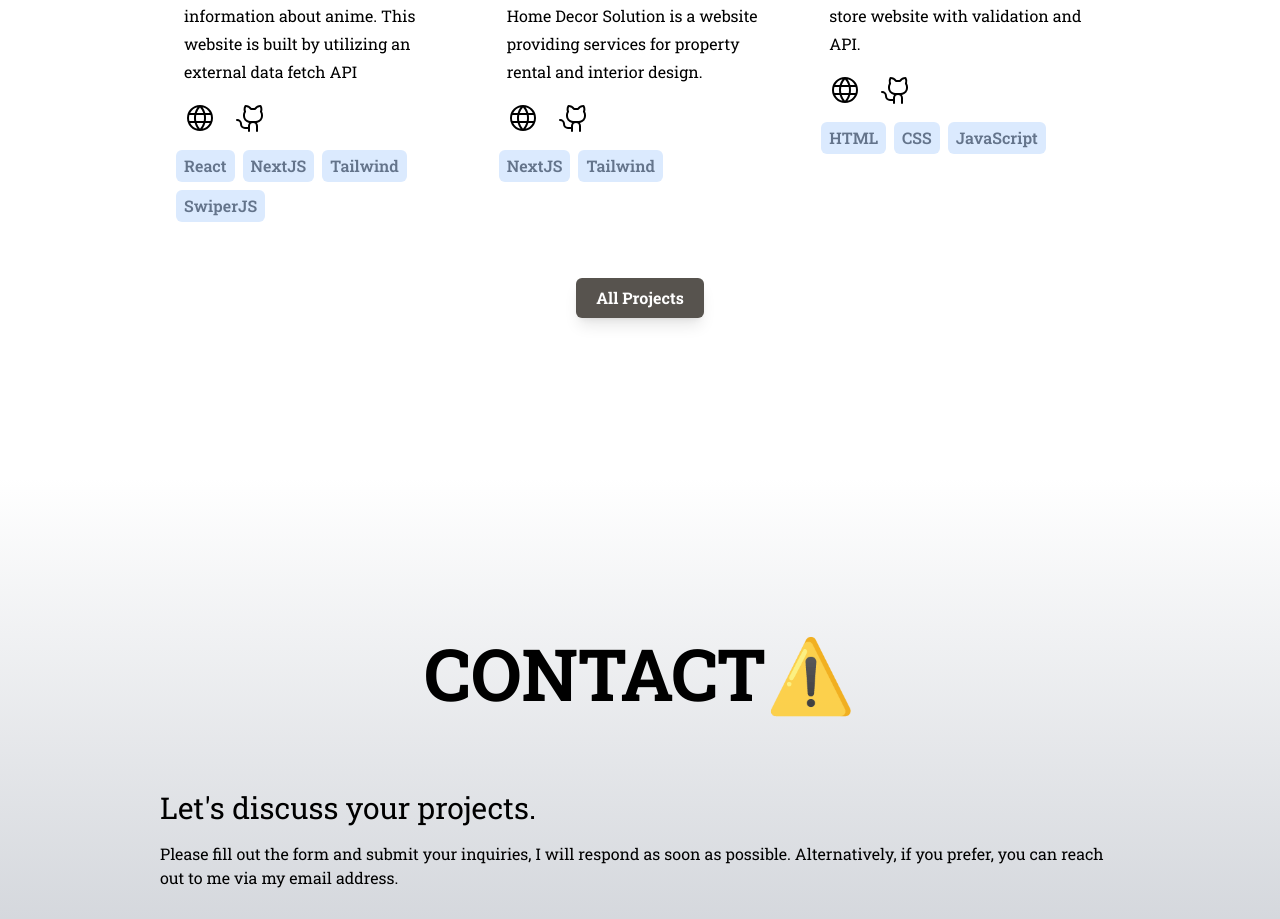
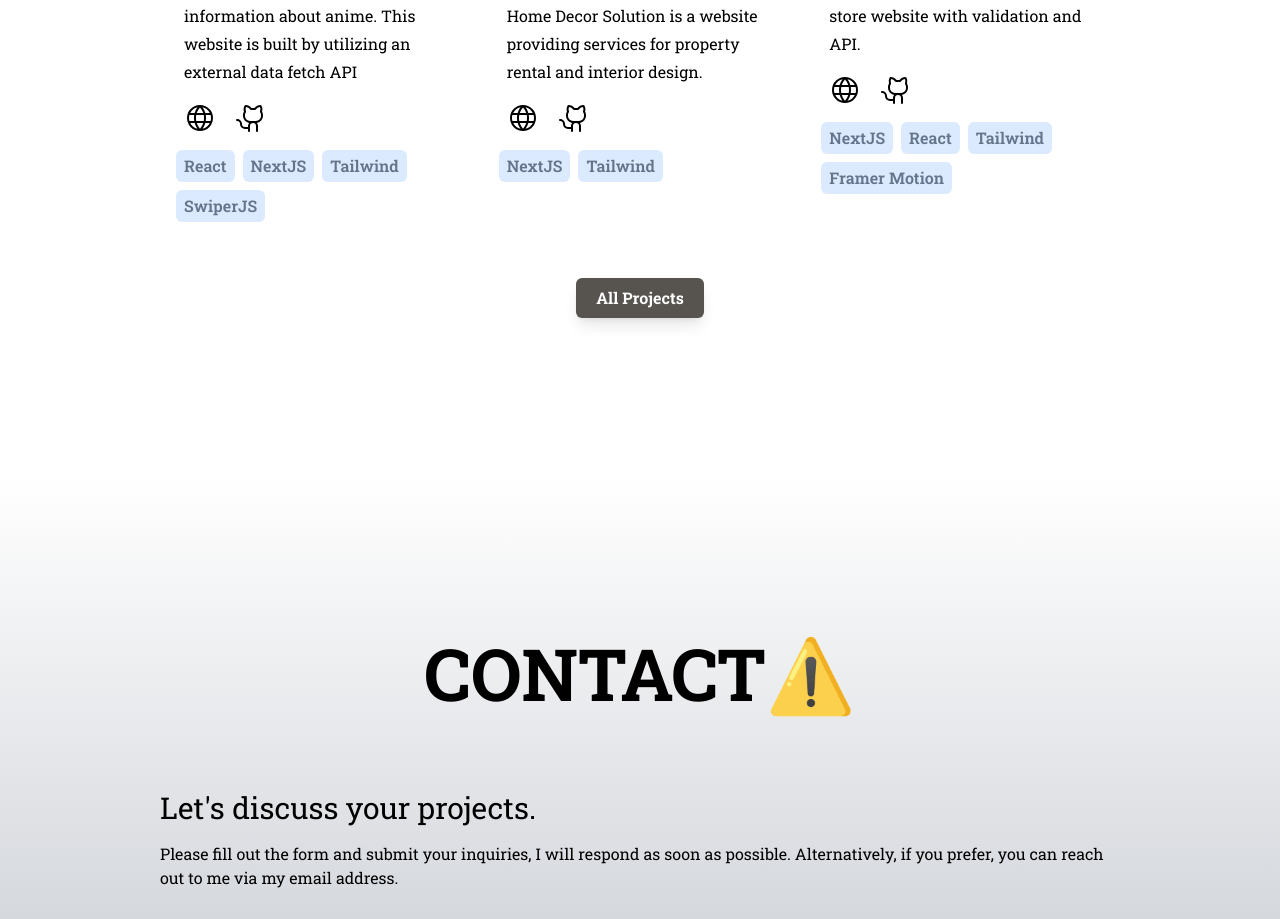
Before and after one commit to artikosamodra/porto-next, a Next.js app: page /page/menu in a window 1280 px wide. Shown: the part 1402-2321 px from the top of the page. Built offline with nearby package versions, Linux system fonts and the light colour scheme; no server answers.

Commit message:
addd technology project

```diff
--- a/src/app/page/menu/Project.jsx
+++ b/src/app/page/menu/Project.jsx
@@ -97,9 +97,10 @@ const Project = () => {
                   description="Taoshop is a prototype of an online store website with validation and API."
                 />
                 <div className="flex flex-wrap gap-2 pt-2 px-4">
-                  <Techno tech="HTML" />
-                  <Techno tech="CSS" />
-                  <Techno tech="JavaScript" />
+                  <Techno tech="NextJS" />
+                  <Techno tech="React" />
+                  <Techno tech="Tailwind" />
+                  <Techno tech="Framer Motion" />
                 </div>
               </div>
             </div>
```
